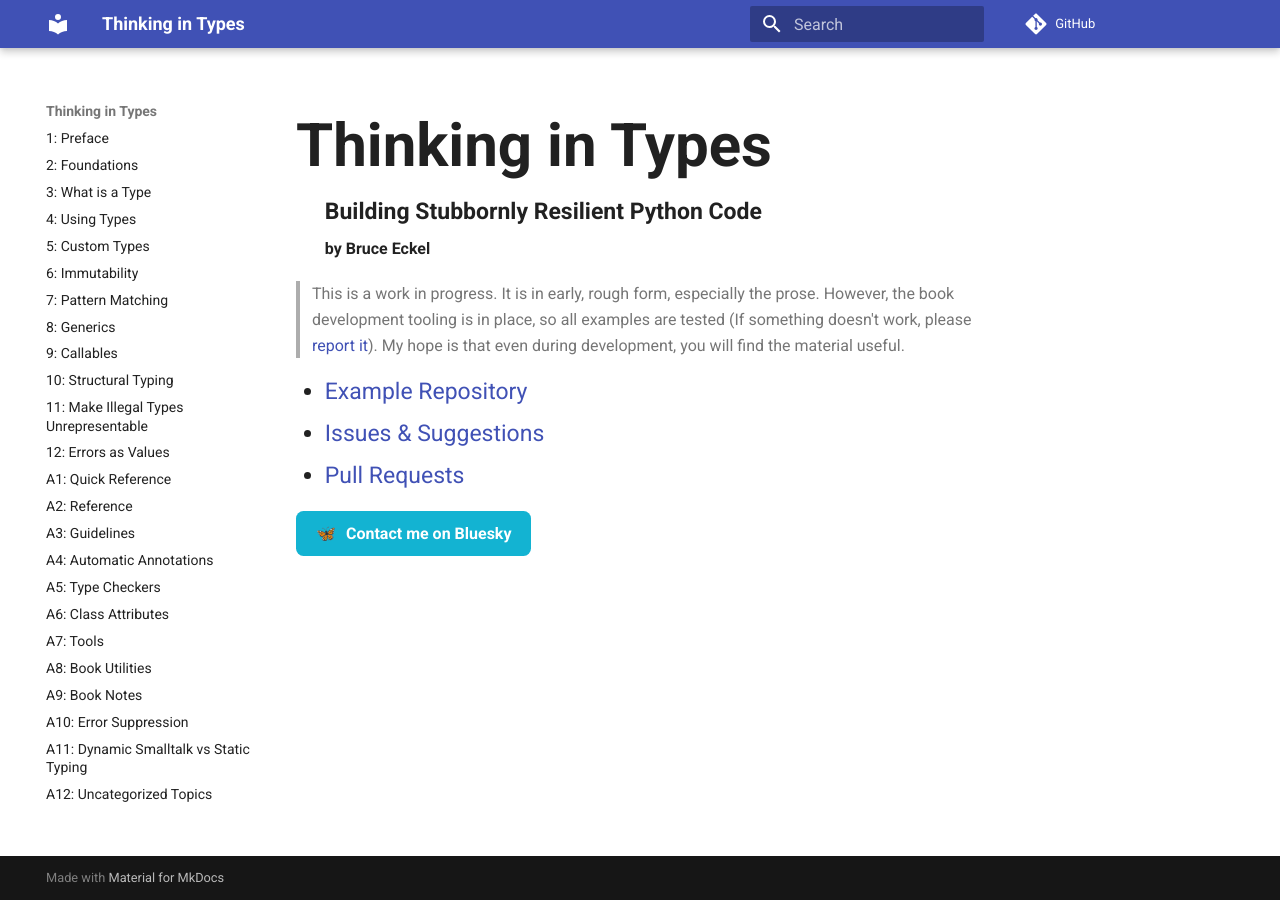
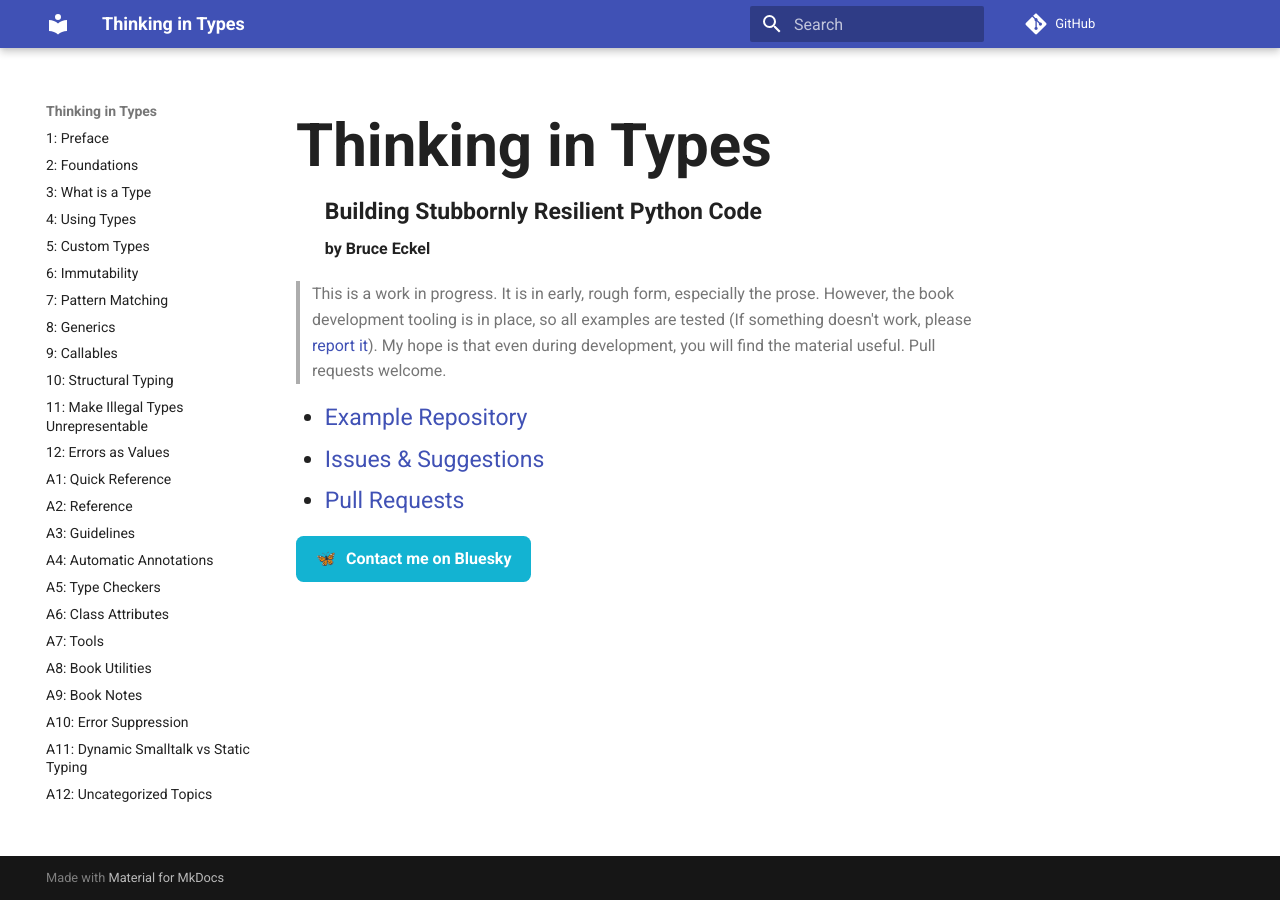
Before and after one commit to ThinkingInTypes/ThinkingInTypes.github.io, an MkDocs documentation site: the page built from Chapters/index.md, in a window 1280 px wide. Built offline with MkDocs 1.6.1 and Material for MkDocs 9.7.7, drawn with Linux system fonts in a browser that asks for light colours; comment, search, counter and statistics services are not loaded.

Commit message:
Update index.md

```diff
--- a/Chapters/index.md
+++ b/Chapters/index.md
@@ -21,6 +21,7 @@ Building Stubbornly Resilient Python Code
 > However, the book development tooling is in place, so all examples are tested
 > (If something doesn't work, please [report it](https://github.com/ThinkingInTypes/ThinkingInTypes_Examples/issues)).
 > My hope is that even during development, you will find the material useful.
+> Pull requests welcome.
 
 <style>
   @media screen and (min-width: 1200px) {
```
